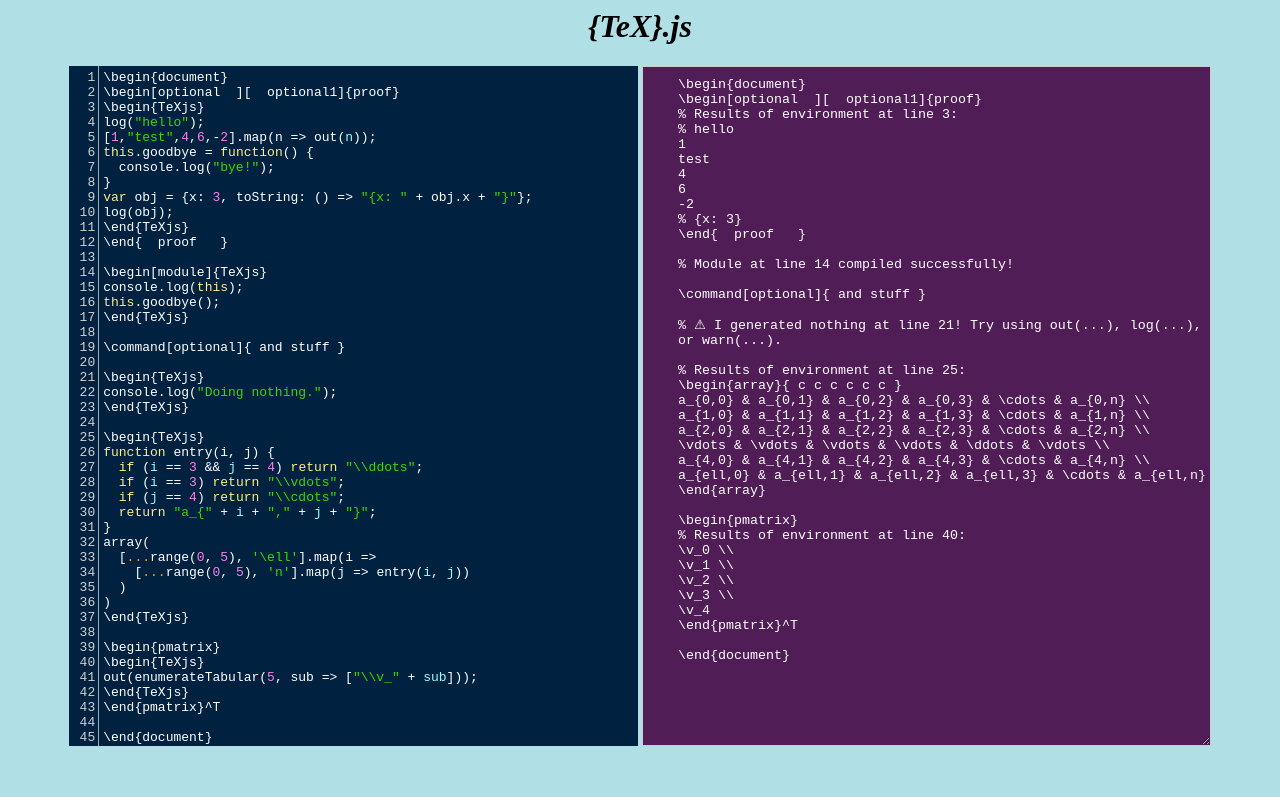
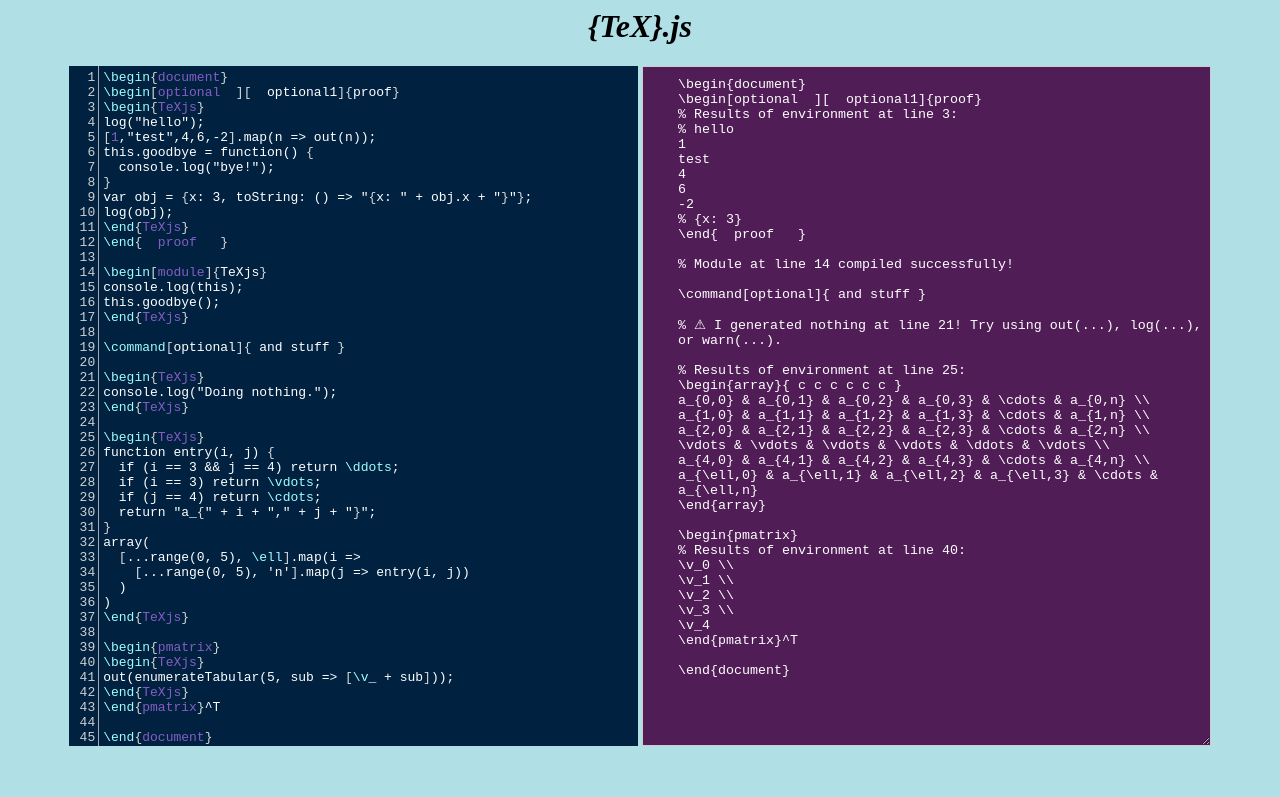
Before and after one commit to SybelBlue/p-lang-final, a plain HTML site: page index.html in a window 1280 px wide. Drawn offline with Linux system fonts and the light colour scheme.

Commit message:
Made TeX literals embeded

```diff
--- a/astnode.js
+++ b/astnode.js
@@ -1,3 +1,8 @@
+// arbitrary command
+// \\\w+(\s*\[.+\])*\s*\{(.*)\}
+// command or environment
+const texLiteralRe = /(\\begin\s*(?:\s*\[.*\])*\s*\{(.*?)\}(?:.*?\n?)*?\\end\s*\{\s*\2\s*\})|(\\\w+(?:(?:\s*\[.*\])*\s*\{(?:.*?)\})?)/g;
+
 class ASTNode {
   constructor(parent, data) {
     this.parent = parent;
@@ -13,9 +18,15 @@ class ASTNode {
       [String.raw`% Module at line ${this.data.line} compiled successfully! `] :
       [];
     try {
-      evalInContext(childEvals.join('\n'), this.data.context);
+      let body = childEvals.join('\n');
+      // replace body instances of TeX Literals
+      let newBody = body.replace(texLiteralRe, function(str) {
+        return "String.raw\`" + String.raw`${str}` + "\`";
+      });
+
+      evalInContext(newBody, this.data.context);
     } catch(e) {
-      console.log(e);
+      console.warn(e);
       throw new TranspileError(
         String.raw`I couldn't evaluate because an error was thrown:
         ${e.message}`, this.data.text, this.data.line,
--- a/test.js
+++ b/test.js
@@ -25,13 +25,13 @@ console.log("Doing nothing.");
 
 \begin{TeXjs}
 function entry(i, j) {
-  if (i == 3 && j == 4) return "\\ddots";
-  if (i == 3) return "\\vdots";
-  if (j == 4) return "\\cdots";
+  if (i == 3 && j == 4) return \ddots;
+  if (i == 3) return \vdots;
+  if (j == 4) return \cdots;
   return "a_{" + i + "," + j + "}";
 }
 array(
-  [...range(0, 5), '\ell'].map(i =>
+  [...range(0, 5), \ell].map(i =>
     [...range(0, 5), 'n'].map(j => entry(i, j))
   )
 )
@@ -39,7 +39,7 @@ array(
 
 \begin{pmatrix}
 \begin{TeXjs}
-out(enumerateTabular(5, sub => ["\\v_" + sub]));
+out(enumerateTabular(5, sub => [\v_ + sub]));
 \end{TeXjs}
 \end{pmatrix}^T
 
--- a/transpiler.js
+++ b/transpiler.js
@@ -1,9 +1,4 @@
 "use strict";
-
-// arbitrary command
-// \\\w+(\s*\[.+\])*\s*\{(.*)\}
-// command or environment
-const texLiteralRe = /(\\begin\s*(?:\s*\[.*\])*\s*\{(.*?)\}(?:.*?\n?)*?\\end\s*\{\s*\2\s*\})|(\\\w+(?:(?:\s*\[.*\])*\s*\{(?:.*?)\})?)/g;
 
 class TranspileError extends Error {
   constructor(message, line, lineNumber, suggestion) {
```
Also changed, not shown: index.html (+1 -1 lines).
